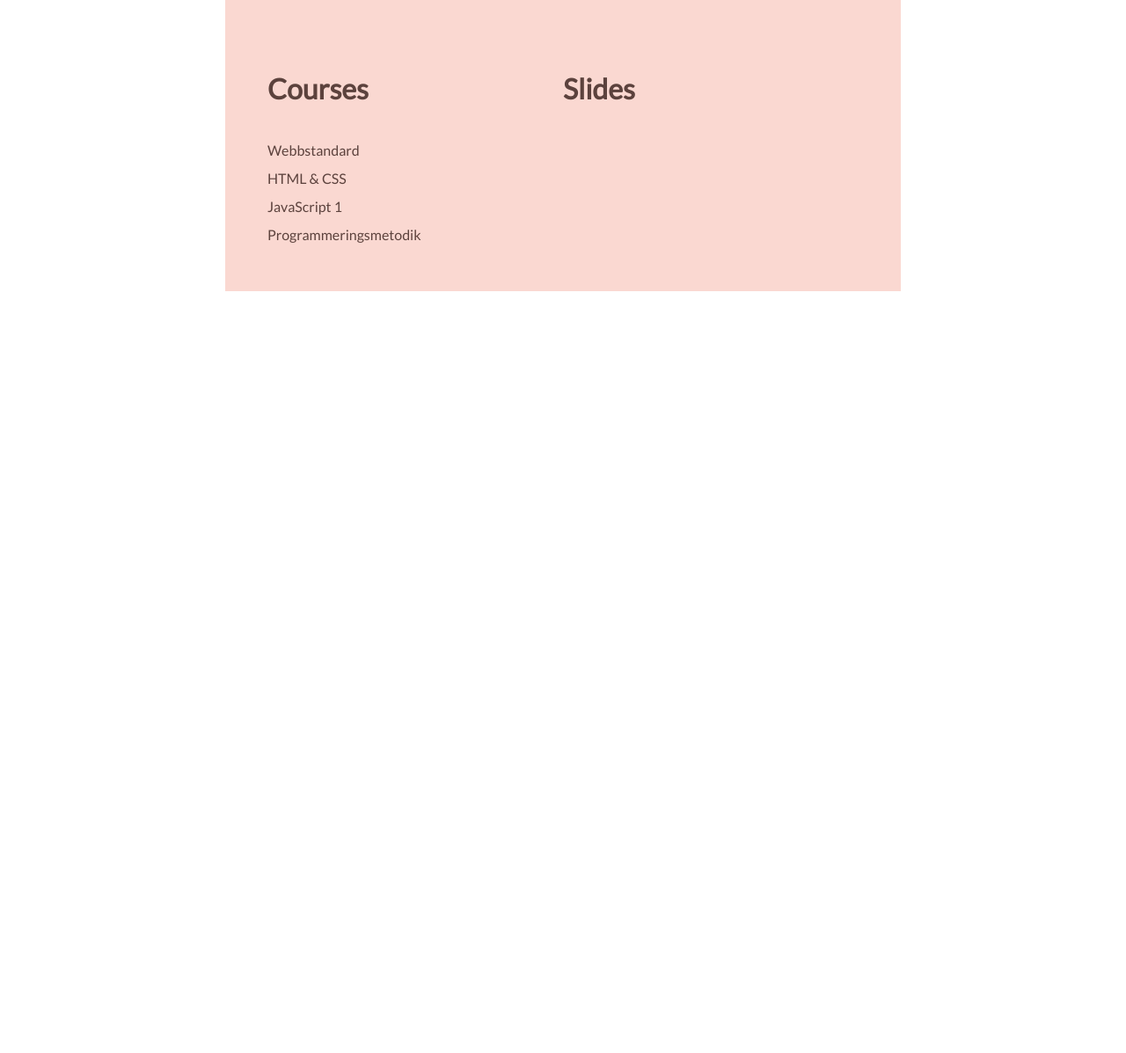
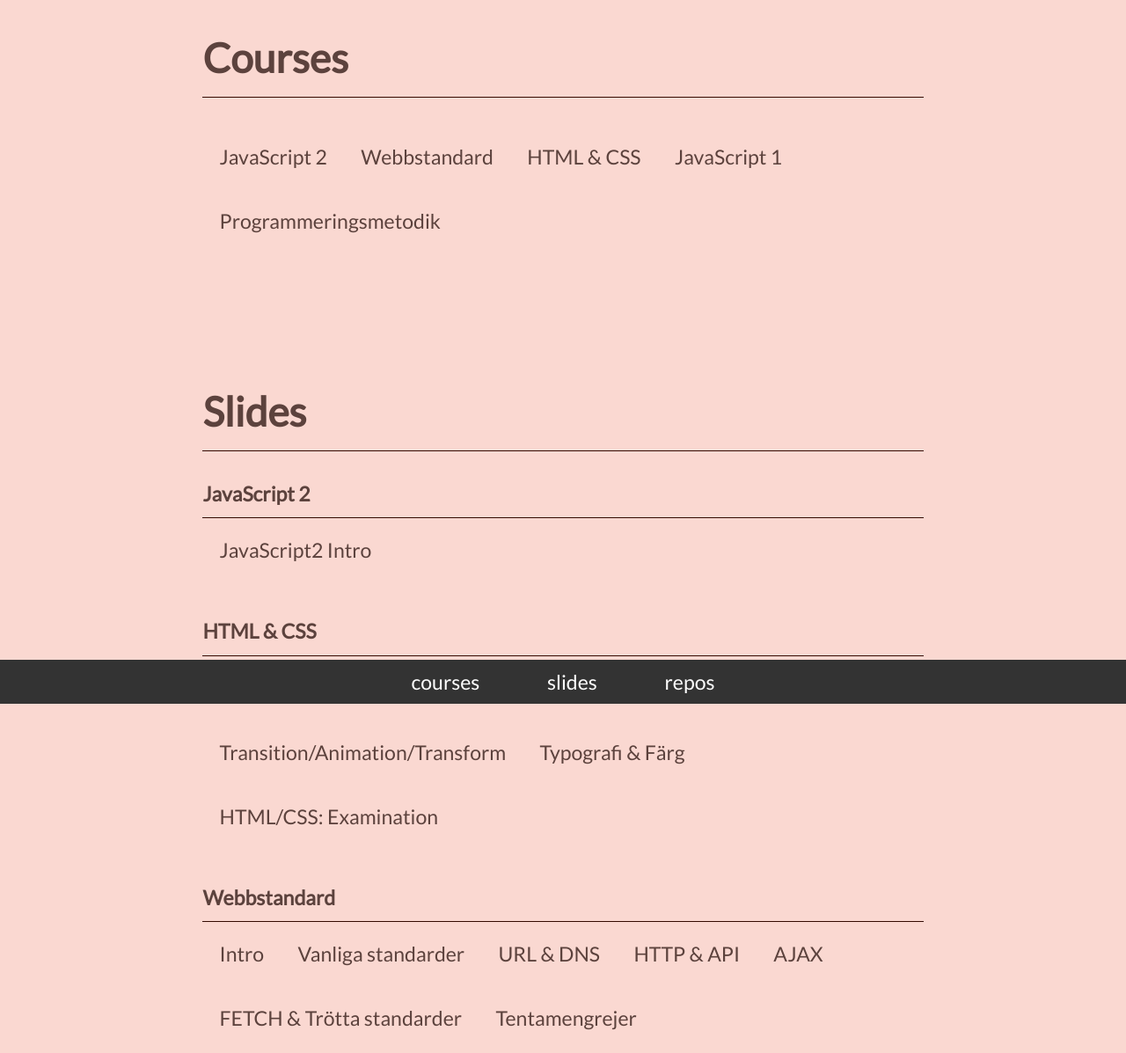
Before and after one commit to FEND16/fend16.github.io, a website: page index.html in a window 1280 px wide. Shown: the top 1197 px of the page at 88% size. Before the commit the page ends 800 px from the top, so only its background shows below. Drawn offline with Linux system fonts and the light colour scheme; files that its build step writes are made by us from their sources; no server answers.

Commit message:
Update index with links The previous version was using jquery, removed jquery and cleaned up the css-file.

```diff
--- a/index.html
+++ b/index.html
@@ -11,18 +11,61 @@
 </head>
 <body>
 	<main class="container">
-		<section class="courses">
-			<h1>Courses</h1>
+		<section class="box" id="courses">
+			<header>
+				<h1><a href="https://github.com/FEND16">Courses</a></h1></h1>
+			</header>
+			<div class="linklist">
+				<a href="https://github.com/FEND16/javaScript2">JavaScript 2</a>
 				<a href="https://github.com/FEND16/webbstandard">Webbstandard</a>
 				<a href="https://github.com/FEND16/html-css">HTML & CSS</a>
 				<a href="https://github.com/FEND16/javascript1">JavaScript 1</a>
 				<a href="https://github.com/FEND16/programmeringsmetodik">Programmeringsmetodik</a>
+			</div>
 		</section>
-		<section class="repos">
-			<h1><a href="https://fend16.github.io/slides/">Slides</a></h1>
+		<section class="box" id="slides">
+			<header>
+				<h1>
+					<a href="https://fend16.github.io/slides/">Slides</a>
+				</h1>
+			</header>
+			<h4>JavaScript 2</h4>
+			<div class="linklist">
+				<a href="https://github.com/FEND16">JavaScript2 Intro</a>
+			</div>
+			<h4>HTML & CSS</h4>
+			<div class="linklist">
+				<a href="https://fend16.github.io/slides/html_css/sass.html">Sass</a>
+				<a href="https://fend16.github.io/slides/html_css/frameworks.html">Frameworks</a>
+				<a href="https://fend16.github.io/slides/html_css/responsive.html">Responsive Web Design</a>
+				<a href="https://fend16.github.io/slides/html_css/responsive-images.html">Responsive Images</a>
+				<a href="https://fend16.github.io/slides/html_css/animation.html">Transition/Animation/Transform</a>
+				<a href="https://fend16.github.io/slides/html_css/typography.html">Typografi & Färg</a>
+				<a href="https://fend16.github.io/slides/html_css/examination.html">HTML/CSS: Examination</a>
+			</div>
+			<h4>Webbstandard</h4>
+			<div class="linklist">
+				<a href="webbstandard/intro.html">Intro</a>
+				<a href="webbstandard/common_standards.html">Vanliga standarder</a>
+				<a href="webbstandard/url_dns.html">URL & DNS</a>
+				<a href="webbstandard/http.html">HTTP & API</a>
+				<a href="webbstandard/ajax.html">AJAX</a>
+				<a href="webbstandard/fetch.html">FETCH & Trötta standarder</a>
+				<a href="webbstandard/tentamen.html">Tentamengrejer</a>
+			</div>
 		</section>
+		<section class="box" id="repos">
+			<header>
+				<h1><a href="">Repos</a></h1>
+				<h4><em>Sorterad enligt senast uppdaterad</em></h4>
+			</header>
+		</section>
+		<footer class="menu footer">
+			<a href="#courses">courses</a>
+			<a href="#slides">slides</a>
+			<a href="#repos">repos</a>
+		</footer>
 	</main>
-<!-- <script src="./dist/js/jquery.js"></script>
-<script src="./dist/js/main.js"></script> -->
+<script src="./dist/js/main.js"></script>
 </body>
 </html>
--- a/src/js/main.js
+++ b/src/js/main.js
@@ -1,13 +1,16 @@
 /*jshint esversion: 6 */
+const App = (function(){
 
-//AJAX Call for repos
-$.ajax({
-	method: 'GET',
-	url: 'https://api.github.com/orgs/FEND16/repos?sort=pushed',
-	dataType: 'JSON',
-	success: (result) => {
-		appendRepos(sortRepos(result));
-	}});
+	const getReposFromAPI = () => {
+		let req = new XMLHttpRequest();
+		req.onreadystatechange = function() {
+			if (this.readyState == 4 && this.status == 200) {
+				appendRepos(sortRepos(JSON.parse(req.response)));
+			}
+		};
+		req.open("GET", "https://api.github.com/orgs/FEND16/repos?sort=pushed", true);
+		req.send();
+	};
 
 	const orderByDate = (arr, dateProp) => {
 		return arr.slice().sort((a, b) => {
@@ -27,12 +30,28 @@ const sortRepos = (data) => {
 	};
 
 	const appendRepos = (repos) => {
+		let outerDiv;
+		let repoDiv = document.createElement('div');
+		repoDiv.classList.add('linklist');
+		repoDiv.setAttribute('id', 'repos');
+
 		let htmlChunk = '';
 		repos.map((repo) => {
-		htmlChunk += 	`<div class="repo-link">
-							<a href="${repo.link}"> ${repo.name}</a>
-							<p>${repo.updated.toLocaleString()}</p>
-						</div>`;
+			htmlChunk += `
+				<a href="${repo.link}">
+				${repo.name}
+				</a>
+			`;
 		});
-	$('.repos').append(htmlChunk);
+		repoDiv.innerHTML = htmlChunk;
+		outerDiv = document.getElementById('repos');
+		outerDiv.appendChild(repoDiv);
 	};
+
+	return {
+		getRepos: getReposFromAPI
+	};
+})();
+
+
+App.getRepos();
--- a/src/sass/main.scss
+++ b/src/sass/main.scss
@@ -4,20 +4,20 @@
 @import 'variables';
 
 $main-color: hsl(10, 20%, 30%);
-$purple: rgba(174,129,255,1);
+$purple: #fcfc;
+$bg: hsl(10, 80%, 90%);
 
 
-$padd: 3rem;
+$padd: 2rem;
 
 body,
 html{
 	width: 100%;
-	background: #fff;
+	background-color: $bg;
 	color: $main-color;
-	font: 100%/2 "Lato", sans-serif;
+	font: 120%/1.5 "Lato", sans-serif;
 	@include font-settings;
 }
-
 
 a{
 	color: $main-color;
@@ -25,33 +25,65 @@ a{
 		color: $main-color;
 	}
 	&:hover{
-		color: $purple;
+		color: lighten($main-color, 20%);
 	}
 }
 
 .container{
 	@include flex(column, center, center);
-	background-color: hsl(10, 80%, 90%);
-	padding: $padd;
+	background-color: $bg;
 }
 
-.repo-link{
-	text-align: left;
-	p{
-		font-size: 0.8rem;
-		color: lighten($main-color, 20%);
+.box, .linklist{
+	flex: 1;
+	width: 100%;
+}
+.box{
+	padding: 0 $padd $padd $padd;
+	margin-bottom: 2rem;
+}
+
+.linklist{
+	@include flex(column, space-around);
+	flex-wrap: wrap;
+	margin-bottom: $padd;
+	a{
+		padding: ($padd/2);
 	}
 }
 
-@media screen and (min-width: 50rem){
-	.container{
-		width: 60%;
-		margin: 0 auto;
-		@include flex(row, space-around);
-		flex-wrap: wrap;
-		section{
-			flex: 1;
-			@include flex(column);
+h1, h2, h3, h4{
+	border-bottom: 1px solid hsl(10, 100%, 10%);
+	padding-bottom: 0.5rem;
+}
+
+.footer{
+	position: fixed;
+	bottom: 0;
+	left: 0;
+	width: 100%;
+	height: 50px;
+	background-color: #333;
+	@include flex(row, center, center);
+	a{
+		color: #fff;
+		padding: 2rem;
+		transition: color 1s ease;
+		&:hover{
+			color: #999;
 		}
 	}
 }
+
+@media screen and (min-width: 57.5em){
+	.container{
+		width: 70%;
+		margin: 0 auto;
+		@include flex(column, space-around);
+
+	}
+	.linklist{
+		@include flex(row);
+	}
+
+}
```
Also changed, not shown: dist/css/main.css, dist/js/main-min.js, dist/js/main.js. Lines whose indentation alone changed are shown as unchanged.
